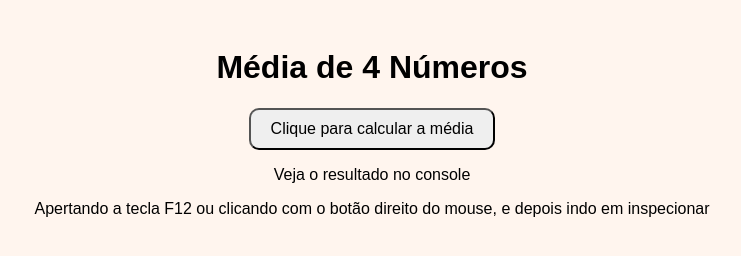
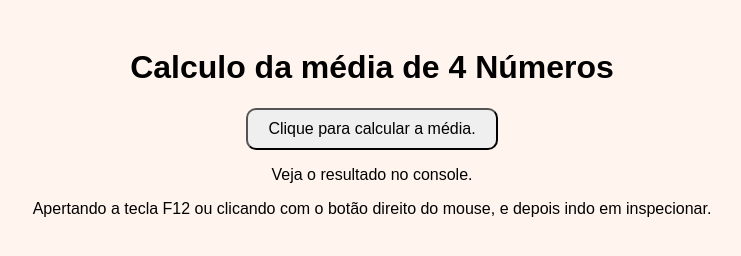
Before and after one commit to Gabrie1Tk/CalcMedia_JavaScript, a plain HTML site: page index.html in a window 1280 px wide. Shown: the whole page, without its empty margins (268-1009 px from the left). Drawn offline with Linux system fonts and the light colour scheme.

Commit message:
Update index.html

```diff
--- a/index.html
+++ b/index.html
@@ -2,14 +2,14 @@
 <html lang="pt-BR">
 <head>
     <meta charset="UTF-8">
-    <title>Média de 4 Números</title>
+    <title>Jogo da Média</title>
     <link rel="stylesheet" href="style.css">
 </head>
 <body>
-    <h1>Média de 4 Números</h1>
-    <button onclick="calcMedia()">Clique para calcular a média</button>
-    <p>Veja o resultado no console</p>
-    <p>Apertando a tecla F12 ou clicando com o botão direito do mouse, e depois indo em inspecionar</p>
     <script src="script.js"></script>
+    <h1>Calculo da média de 4 Números</h1>
+    <button onclick="calcMedia()">Clique para calcular a média.</button>
+    <p>Veja o resultado no console.</p>
+    <p>Apertando a tecla F12 ou clicando com o botão direito do mouse, e depois indo em inspecionar.</p>
 </body>
 </html>
```
